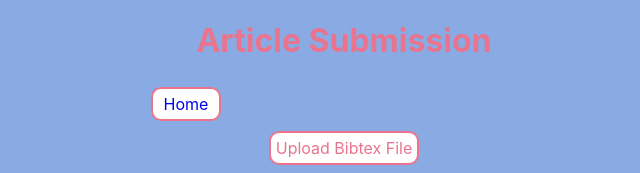
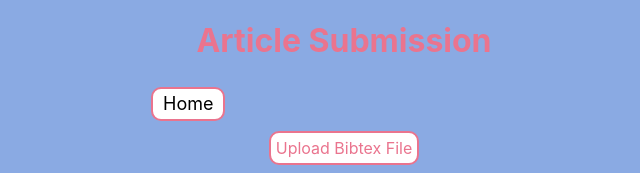
Before and after one commit to CamGham/CISE_SPEED, a React (Create React App) app in the folder frontend/: page /createArticle in a window 1280 px wide. Shown: the top 173 px of the page, without its empty margins (296-936 px from the left). Built offline with nearby package versions, Linux system fonts and the light colour scheme.

Commit message:
added nav styles

```diff
--- a/frontend/src/pages/Submission.css
+++ b/frontend/src/pages/Submission.css
@@ -39,4 +39,6 @@ h1 {
 }
 .nav {
   text-decoration: none;
+  color: black;
+  font-size: large;
 }
```
